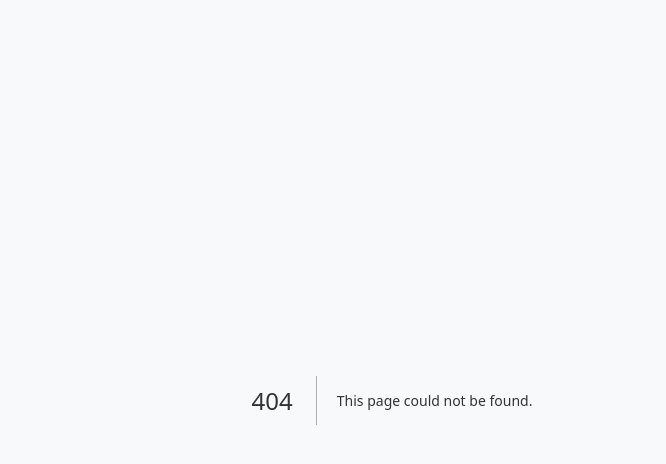
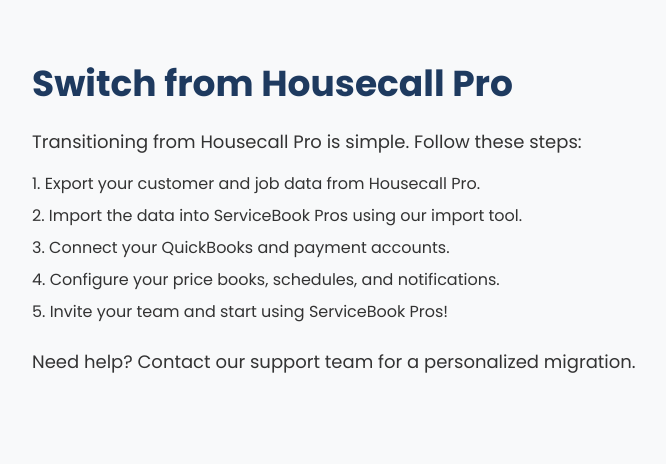
Before and after one commit to ProfitSwitcher/servicebook-pros-site, a Next.js app: page /switch-from-housecall-pro in a window 1280 px wide. Before the commit this address had no page. Shown: the top 464 px of the page, without its empty margins (248-914 px from the left). Built offline with nearby package versions, Linux system fonts and the light colour scheme.

Commit message:
Create switch-from-housecall-pro page

```diff
--- /dev/null
+++ b/app/switch-from-housecall-pro/page.tsx
@@ -0,0 +1,16 @@
+export default function Page() {
+  return (
+    <div className="py-16 px-6 max-w-3xl mx-auto">
+      <h1 className="text-4xl font-bold mb-6 text-servicebook-navy">Switch from Housecall Pro</h1>
+      <p className="mb-4 text-lg text-professional-gray">Transitioning from Housecall Pro is simple. Follow these steps:</p>
+      <ol className="list-decimal list-inside space-y-2 text-professional-gray">
+        <li>Export your customer and job data from Housecall Pro.</li>
+        <li>Import the data into ServiceBook Pros using our import tool.</li>
+        <li>Connect your QuickBooks and payment accounts.</li>
+        <li>Configure your price books, schedules, and notifications.</li>
+        <li>Invite your team and start using ServiceBook Pros!</li>
+      </ol>
+      <p className="mt-6 text-lg text-professional-gray">Need help? Contact our support team for a personalized migration.</p>
+    </div>
+  );
+}
```
